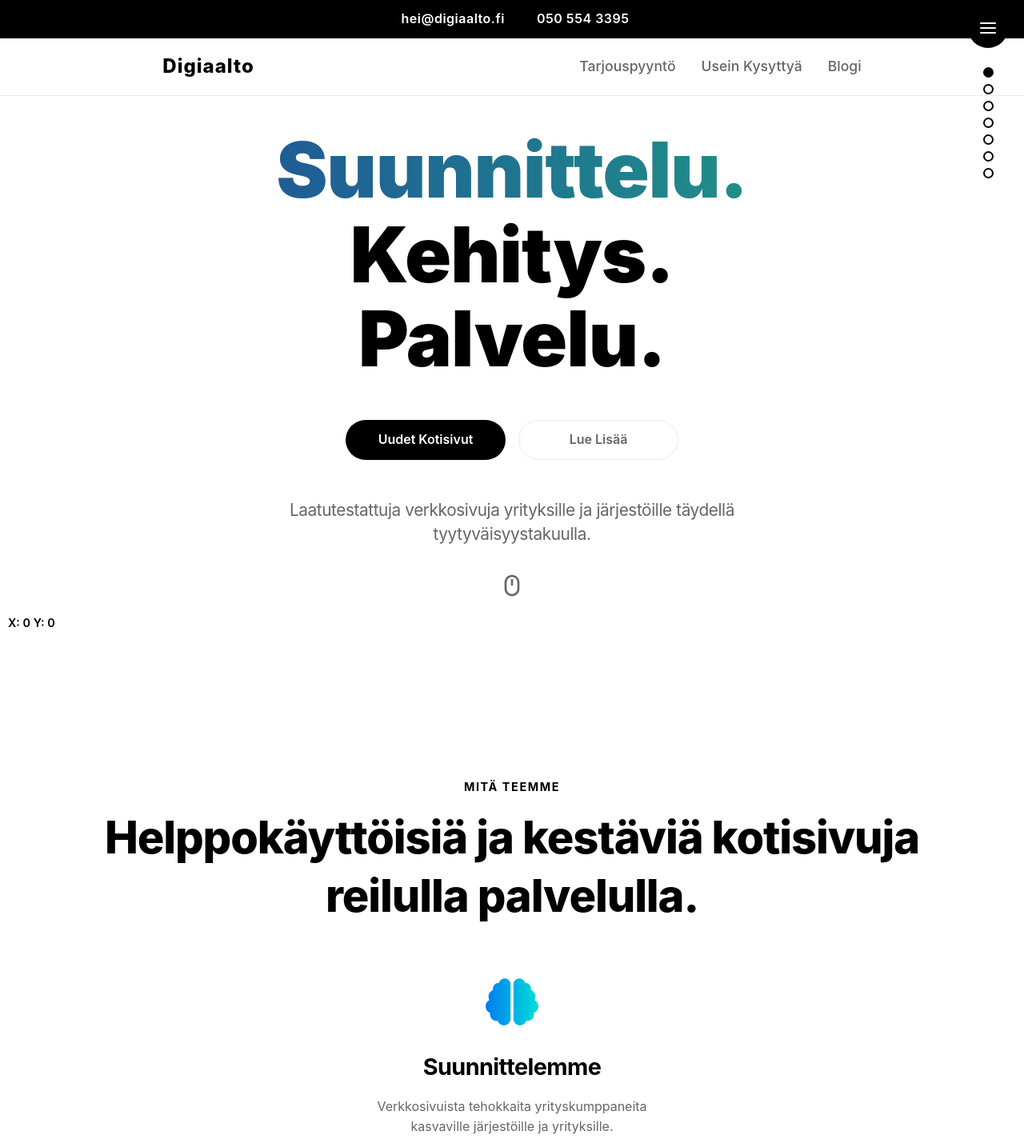
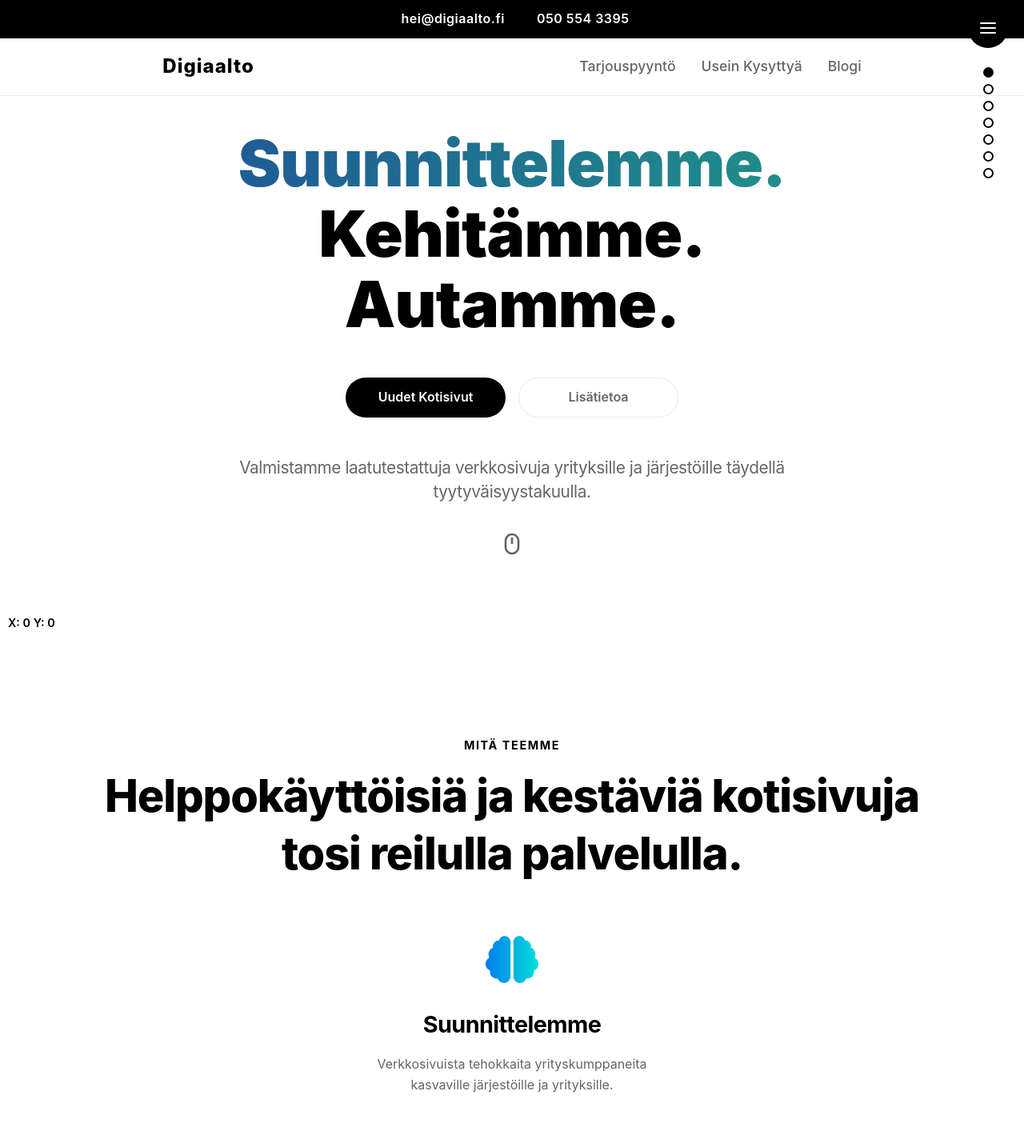
Before and after one commit to digiaalto/etusivu, a Next.js app: page / in a window 1280 px wide. Shown: the top 1434 px of the page at 80% size. Built offline with nearby package versions, Linux system fonts and the light colour scheme.

Commit message:
Sisältömuutoksia

```diff
--- a/components/common/SEO.js
+++ b/components/common/SEO.js
@@ -44,11 +44,11 @@ const SEO = (props) => {
 export default SEO
 
 SEO.defaultProps = {
-  title: "Laatutestatut verkkosivut yritykselle tyytyväisyystakuulla", // 60 chars.
+  title: "Huippuluokan verkkosivut yritykselle tyytyväisyystakuulla", // 60 chars.
   description:
-    "Suunnittelemme optimoidulla ohjelmistoarkkitehtuurilla massasta erottuvia verkkosivuja yrityksille ankaralla laatutestauksella ja 100% tyytyväisyystakuulla.", // 155-160
+    "Valmistamme laatutestattuja verkkosivuja yrityksille täydellä tyytyväisyystakuulla, sekä tarjoamme julkaisun jälkeisiä avuliaita lisäpalveluita.", // 155-160
   keywords:
-    "nettisivut yritykselle, verkkosivut yritykselle, verkkosivu yritykselle, nettisivut pk-yritykselle, yritykselle nettisivut, nettisivut, hyvät nettisivut, modernit nettisivut, nykyaikaiset nettisivut, laadukkaat nettisivut, laatutestatut nettisivut, optimoidut nettisivut, nopeat nettisivut, nätit nettisivut, kauniit nettusivut",
+    "nettisivut yritykselle, verkkosivut yritykselle, verkkosivu yritykselle, nettisivut pk-yritykselle, web-design, design, yritykselle nettisivut, nettisivut, hyvät nettisivut, modernit nettisivut, nykyaikaiset nettisivut, laadukkaat nettisivut, laatutestatut nettisivut, optimoidut nettisivut, nopeat nettisivut, nätit nettisivut, kauniit nettusivut",
   author: "Digiaalto",
 
   ogSiteName: "Digiaalto.fi",
--- a/components/etusivu/Hero.js
+++ b/components/etusivu/Hero.js
@@ -28,8 +28,8 @@ const Hero = (props) => {
         <StylizedHeaders animElement={animElement} />
         <CtaButtons />
         <h1 className={styles.description}>
-          Laatutestattuja verkkosivuja yrityksille ja järjestöille täydellä
-          tyytyväisyystakuulla.
+          Valmistamme laatutestattuja verkkosivuja yrityksille ja järjestöille
+          täydellä tyytyväisyystakuulla.
         </h1>
         <LinkScroll
           className={styles.scrollLink}
@@ -50,7 +50,7 @@ const CtaButtons = () => {
   return (
     <div className={styles.ctaButtons}>
       <LinkButton href="/tarjouspyynto" text="Uudet kotisivut" />
-      <LinkButton href="palvelut" text="Lue lisää" alternative smooth />
+      <LinkButton href="palvelut" text="Lisätietoa" alternative smooth />
     </div>
   )
 }
@@ -68,7 +68,7 @@ const StylizedHeaders = ({ animElement }) => {
             animElement === 0 ? styles.fadeAnimation : null
           }`}
         >
-          Suunnittelu.
+          Suunnittelemme.
         </span>
       </span>
       <div
@@ -81,7 +81,7 @@ const StylizedHeaders = ({ animElement }) => {
             animElement === 1 ? styles.fadeAnimation : null
           }`}
         >
-          Kehitys.
+          Kehitämme.
         </span>
       </div>
       <div
@@ -94,7 +94,7 @@ const StylizedHeaders = ({ animElement }) => {
             animElement === 2 ? styles.fadeAnimation : null
           }`}
         >
-          Palvelu.
+          Autamme.
         </span>
       </div>
     </h1>
--- a/components/etusivu/Hero.module.sass
+++ b/components/etusivu/Hero.module.sass
@@ -31,7 +31,7 @@ $fadeSpeed: 1500ms
 
 .salesPitch
 	display: block
-	font-size: 3rem
+	font-size: 2.2rem
 	font-weight: 900
 	line-height: 1.1em
 	margin: 0
@@ -52,7 +52,7 @@ $fadeSpeed: 1500ms
 		bottom: 0
 		left: 0
 		z-index: 0
-		content: "Suunnittelu."
+		content: "Suunnittelemme."
 
 .highlightBackground2
 	position: relative
@@ -67,7 +67,7 @@ $fadeSpeed: 1500ms
 		bottom: 0
 		left: 0
 		z-index: 0
-		content: "Kehitys."
+		content: "Kehitämme."
 
 .highlightBackground3
 	position: relative
@@ -82,7 +82,7 @@ $fadeSpeed: 1500ms
 		bottom: 0
 		left: 0
 		z-index: 0
-		content: "Palvelu."
+		content: "Autamme."
 
 .highlightForeground
 	position: relative
@@ -146,13 +146,13 @@ $fadeSpeed: 1500ms
 // Media queries.
 @include breakpoints.mdPhone
 	.salesPitch
-		font-size: 3.5rem
+		font-size: 2.5rem
 @include breakpoints.lgPhone
 	.salesPitch
-		font-size: 4rem
+		font-size: 2.8rem
 @include breakpoints.tablet
 	.salesPitch
-		font-size: 5rem
+		font-size: 4rem
 	.ctaButtons
 		grid-auto-flow: column
 		justify-content: center
@@ -160,8 +160,8 @@ $fadeSpeed: 1500ms
 
 @include breakpoints.laptop
 	.salesPitch
-		font-size: 6rem
+		font-size: 5rem
 
 @include breakpoints.desktop
 	.salesPitch
-		font-size: 8rem
+		font-size: 7rem
--- a/components/etusivu/Kehitys.js
+++ b/components/etusivu/Kehitys.js
@@ -13,7 +13,8 @@ const Kehitys = (props) => {
       />
       <h2 className={styles.description}>
         Pidämme nettisivut suorituskykyisinä ja turvallisina nykyaikaisilla
-        React ja Next.js ohjelmistokehyksillä.
+        React ja Next.js ohjelmistokehyksillä. Lue lisää alla olevista
+        painikkeista.
       </h2>
       <div className={styles.kehitysEdut}>
         <KehitysEdut />
--- a/components/etusivu/Palvelut.js
+++ b/components/etusivu/Palvelut.js
@@ -10,7 +10,7 @@ const Palvelut = (props) => {
       <HeadersWrap>
         <Overline text="Mitä teemme" />
         <h1 className={styles.headerMain}>
-          Helppokäyttöisiä ja kestäviä kotisivuja reilulla palvelulla.
+          Helppokäyttöisiä ja kestäviä kotisivuja tosi reilulla palvelulla.
         </h1>
       </HeadersWrap>
       <PalvelutOminaisuudet />
--- a/components/etusivu/PalvelutOminaisuudet.js
+++ b/components/etusivu/PalvelutOminaisuudet.js
@@ -17,7 +17,8 @@ const PalvelutOminaisuudet = () => {
       </Ominaisuus>
       <Ominaisuus icon={HeartIcon} header="Palvelemme">
         <p>
-          Täydellä tyytyväisyystakuulla ja laatutestaamme Google Lighthousella.
+          Täydellä tyytyväisyystakuulla sekä laatutestaamme Google
+          Lighthousella.
         </p>
       </Ominaisuus>
     </div>
--- a/components/etusivu/Suunnittelu.js
+++ b/components/etusivu/Suunnittelu.js
@@ -17,9 +17,9 @@ const Suunnittelu = (props) => {
       />
       <div className={styles.descriptions}>
         <p className="headerDescription">
-          Ennen varsinaista web-suunnittelua kartoitamme haastattelussa pari
-          tärkeää juttua. Selvitämme projektin vaatimukset ja tavoitteet, sekä
-          tärkeimmät kohderyhmät ja brändin ominaisuudet.
+          Ennen varsinaista työn alkua kartoitamme haastattelussa pari tärkeää
+          juttua, kuten projektin vaatimukset ja tavoitteet, sekä tärkeimmät
+          kohderyhmät ja brändin ominaisuudet. Sitten aloitamme suunnittelun.
         </p>
       </div>
       <ol className={styles.list}>
--- a/components/etusivu/Takuu.js
+++ b/components/etusivu/Takuu.js
@@ -10,16 +10,17 @@ const Takuu = (props) => {
     <section className={styles.section} ref={refs} id="palvelu">
       <StepIndicator
         overline="Palvelu"
-        header="Asiakastyytyvyys on tärkeintä."
+        header="Asiakastyytyvyys on Digiaallolla tärkeintä."
         third
       />
       <p className={styles.description}>
-        Valmistamme verkkoprojektisi täydellä tyytyväisyystakuulla ja
-        huippuluokan tulokset Googlen{" "}
+        Valmistamme verkkoprojektisi täydellä tyytyväisyystakuulla ja tähtäämme
+        huippuluokan tuloksiin Googlen{" "}
         <Link href="/blogi/testaa-verkkosivuja-lighthousella">
           <a>laatutestissä.</a>
         </Link>{" "}
-        Starttaa hommat tarjouspyynnöllä tai ota suoraan{" "}
+        Tarjoamme myös monia käytännöllisiä, kertahintaisia lisäpalveluita
+        julkaisuun jälkeen. Starttaa hommat tarjouspyynnöllä tai ota suoraan{" "}
         <LinkScroll to="laheta-viesti" smooth>
           yhteyttä.
         </LinkScroll>{" "}
```
